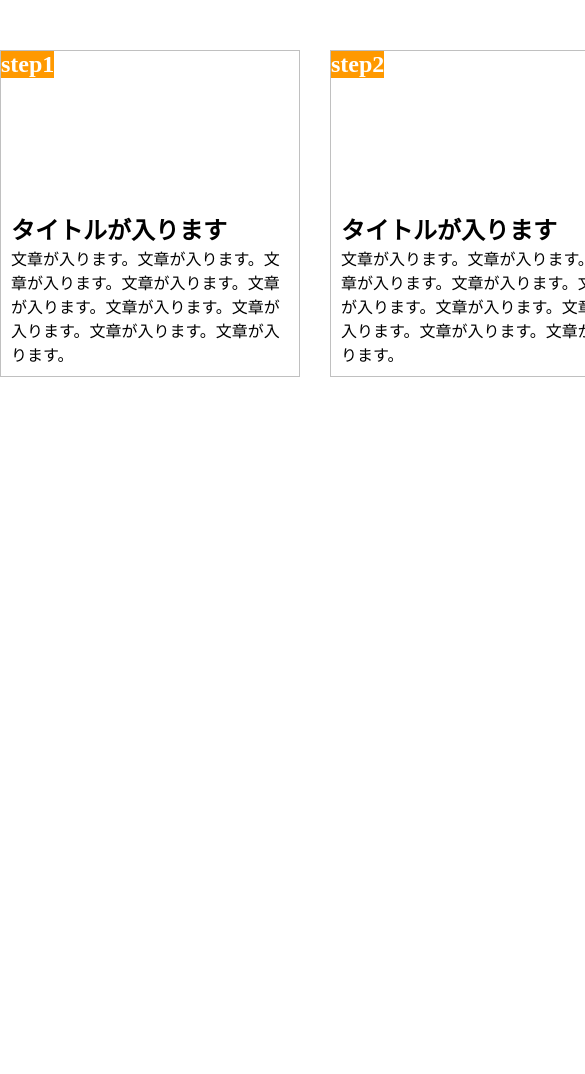
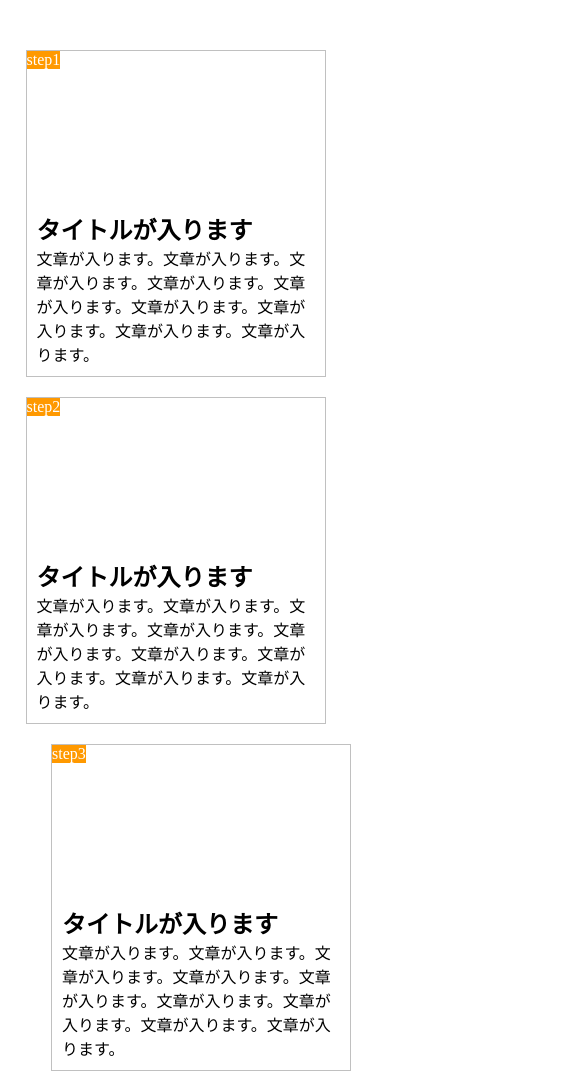
Before and after one commit to harakoji05/1-9, a plain HTML site: page chapter9_exercise/index.html in a window 390 px wide. Shown: the top 1074 px of the page, 585 px wide, since content can reach past the window. Before the commit the page ends 844 px from the top, so only its background shows below. Drawn offline with Linux system fonts and the light colour scheme.

Commit message:
[Update]1-9

```diff
--- a/chapter9_exercise/index.html
+++ b/chapter9_exercise/index.html
@@ -2,31 +2,29 @@
 <html>
 <head>
 	<meta charset="UTF-8">
+	<meta name="viewport" content="width=device-width,initial-scale=1.0">
 	<link rel="stylesheet" href="style.css">
-	<title>第9章演習</title>
+	<title>第10章課題</title>
 </head>
 <body>
-	<main class="clearfix">
-	<div class="box">
-		<h2 class="step">step1</h1>
+	<main>
+		<div class="step-box">
+			<span class="step">step1</span>
 			<div class="item1"></div>
 			<h2 class="title">タイトルが入ります</h2>
 			<p class="text">文章が入ります。文章が入ります。文章が入ります。文章が入ります。文章が入ります。文章が入ります。文章が入ります。文章が入ります。文章が入ります。</p>
-		</section>
 		</div>
-	<div class="box">
-		<h2 class="step">step2</h2>
+		<div class="step-box">
+			<span class="step">step2</span>
 			<div class="item2"></div>
 			<h2 class="title">タイトルが入ります</h2>
 			<p class="text">文章が入ります。文章が入ります。文章が入ります。文章が入ります。文章が入ります。文章が入ります。文章が入ります。文章が入ります。文章が入ります。</p>
-		</section>
 		</div>
-	<div class="box">
-		<h2 class="step">step3</h2>
+		<div class="step-box">
+			<span class="step">step3</span>
 			<div class="item3"></div>
 			<h2 class="title">タイトルが入ります</h2>
 			<p class="text">文章が入ります。文章が入ります。文章が入ります。文章が入ります。文章が入ります。文章が入ります。文章が入ります。文章が入ります。文章が入ります。</p>
-		</section>
 		</div>
 	</main>
 </body>
--- a/chapter9_exercise/style.css
+++ b/chapter9_exercise/style.css
@@ -12,7 +12,7 @@ main{
 	width: 960px;
 	margin: 50px auto;
 }
-.box{
+.step-box{
 	width: 300px;
 	padding: 10px;
 	float: left;
@@ -32,7 +32,7 @@ main{
 	height: 150px;
 	background-image: url(img/flow01.png);
 	background-position: bottom;
-	background-size:cover;
+	background-size: cover;
 }
 .item2{
 	width: 280px;
@@ -48,9 +48,20 @@ main{
 	background-position: bottom;
 	background-size:cover;
 }
-.text{
-	width: 280px;
-}
-.box:last-child{
+.step-box:last-child{
 	margin-right: 0;
 }
+@media screen and (max-width: 768px){
+	main{
+		width: 90%;
+		margin: 50px 0;
+	}
+	.step-box{
+		float: none;
+		margin: 0 auto;
+		margin-bottom: 20px;
+	}
+	.box:last-child{
+	margin: 0 auto;
+	}
+}
```
Lines whose indentation alone changed are shown as unchanged.
